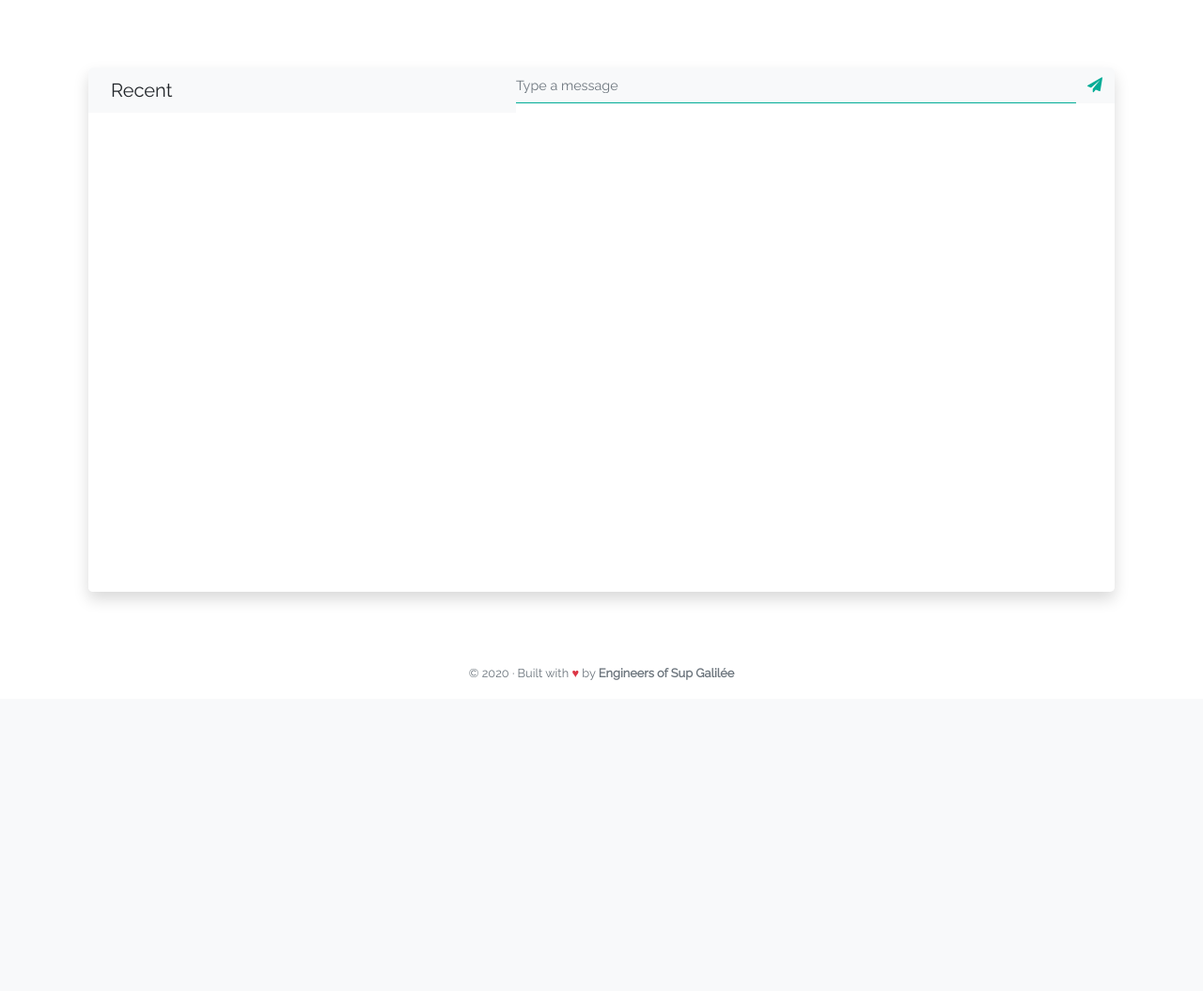
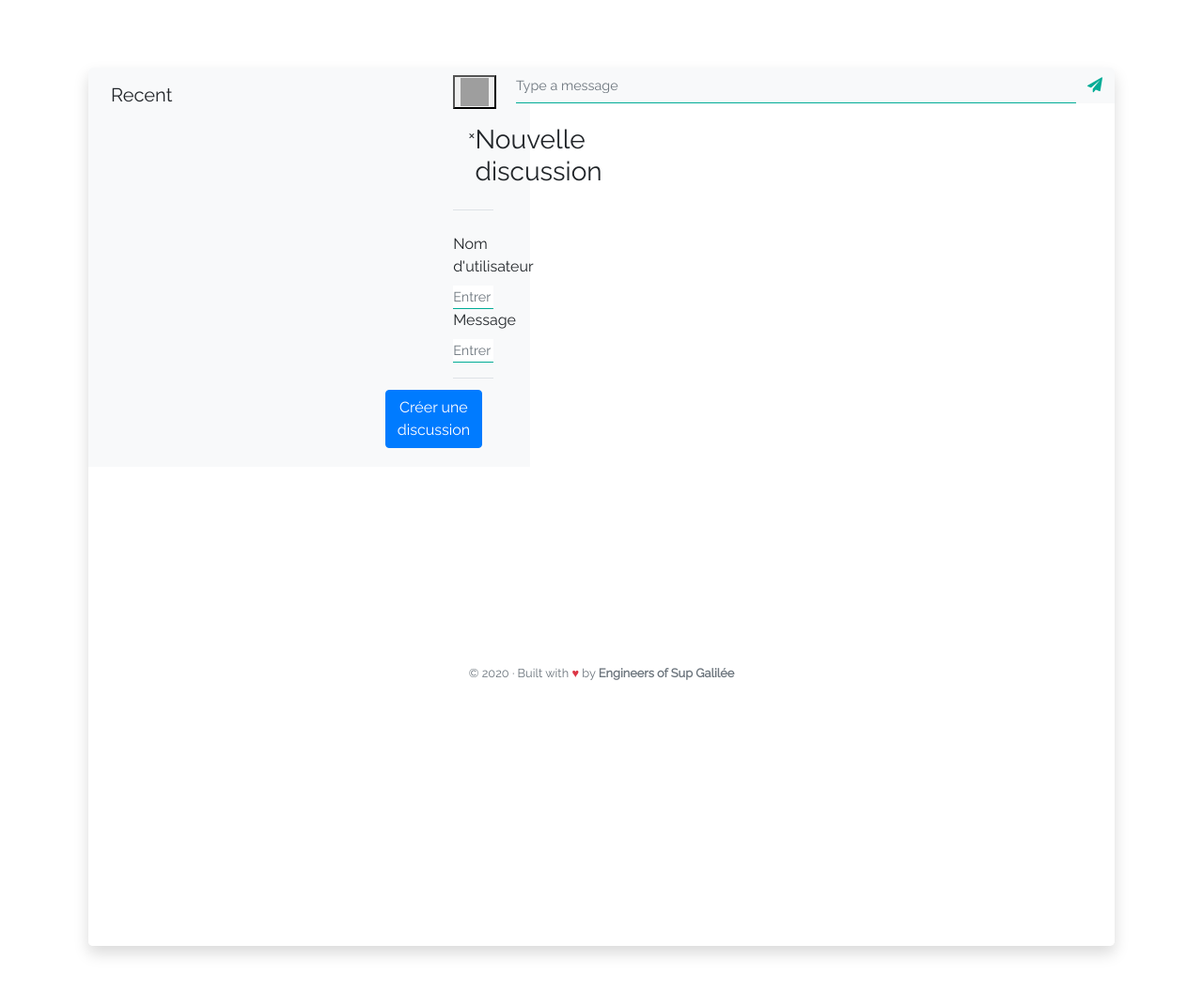
Before and after one commit to bagobob/TeamChat, a Symfony app: template templates/message/index.html.twig in a window 1280 px wide. Shown: the part 56-1111 px from the top of the page at 94% size. Before the commit the page ends 780 px from the top, so only its background shows below. Run offline with Twig, Linux system fonts and the light colour scheme; the template is opened without the code that fills it, so the values that code supplies are empty; some libraries are stand-ins or nearby versions; grey boxes are pictures that could not be loaded.

Commit message:
Update index.html.twig

```diff
--- a/templates/message/index.html.twig
+++ b/templates/message/index.html.twig
@@ -9,14 +9,44 @@
             <h1 class="display-4 text-white">Messages Chat</h1>
             <p class="text-white lead mb-3">Ici on retrouve toutes les discussions</p>
         </header-->
-
         <div class="row rounded-lg overflow-hidden shadow">
             <!-- Users box-->
             <div class="col-5 px-0">
                 <div class="bg-white">
-                    <div class="bg-gray px-4 py-2 bg-light">
-                        <p class="h5 mb-0 py-1">Recent</p>
+                    <div class="bg-gray px-4 py-2 bg-light row" id="test">
+                        <div class="col-md-10">
+                            <p class="h5 mb-0 py-1" style="margin-top:5px;">Recent</p>
+                        </div>
+                        <div class="col-md-2">
+                            <div class="w3-container">
+                                <button class="bt" onclick="document.getElementById('id01').style.display='block'"><img width="30px" height="30px" src="{{ asset('assets/images/plus.png') }}"></button>
+                                <div id="id01" class="w3-modal">
+                                    <form method="POST" action="/message">
+                                        <div class="w3-modal-content w3-card-4">
+                                            <header class="modal-header">
+                                                <span onclick="document.getElementById('id01').style.display='none'"
+                                                      class="w3-button w3-display-topright">&times;</span>
+                                                <h3>Nouvelle discussion</h3>
+                                            </header>
+                                            <div class="w3-container">
+                                                <br>
+                                                <div class="form-group">
+                                                    <label for="usr">Nom d'utilisateur</label>
+                                                    <input type="text" class="form-control" id="usr" name="iduser" placeholder="Entrer le nom d'utilisateur d'un ami">
+                                                    <label for="usr">Message</label>
+                                                    <input type="text" class="form-control" id="usr" name="msg" placeholder="Entrer un message">
+                                                </div>
+                                            </div>
+                                            <footer class="modal-footer" >
+                                                <button style="display:block; margin:auto;" type="submit" class="btn btn-primary">Créer une discussion</button>
+                                            </footer>
+                                        </div>
+                                    </form>
+                                </div>
+                            </div>
+                        </div>
                     </div>
+
                     <div class="messages-box">
                         <div class="list-group rounded-0">
                             {% for conv in conversationArray %}
@@ -26,7 +56,7 @@
                                         <div class="d-flex align-items-center justify-content-between mb-1">
                                             {% for part in conv.participants %}
                                                 {% if part.user.id != userId %}
-                                                    <h6 class="mb-0">{{ part.user.firstname }} {{ part.user.lastname }}</h6><small class="small font-weight-bold">25 Dec</small>
+                                                    <h6 class="mb-0">{{ part.user.firstname }} {{ part.user.lastname }}</h6><small class="small font-weight-bold"></small>
                                                 {% endif %}
                                             {% endfor %}
                                         </div>
@@ -55,7 +85,7 @@
                                         <div class="bg-light rounded py-2 px-3 mb-2">
                                             <p class="text-small mb-0 text-muted">{{ msg.content }}</p>
                                         </div>
-                                        <p class="small text-muted">12:00 PM | Aug 13</p>
+                                        <p class="small text-muted">{{ msg.createdAt|date("F jS \\a\\t g:ia") }}</p>
                                     </div>
                                 </div>
                             {% else %}
@@ -65,7 +95,7 @@
                                         <div class="bg-primary rounded py-2 px-3 mb-2">
                                             <p class="text-small mb-0 text-white">{{ msg.content }}</p>
                                         </div>
-                                        <p class="small text-muted">12:00 PM | Aug 13</p>
+                                        <p class="small text-muted">{{ msg.createdAt|date("F jS \\a\\t g:ia") }}</p>
                                     </div>
                                 </div>
                             {% endif %}
```
